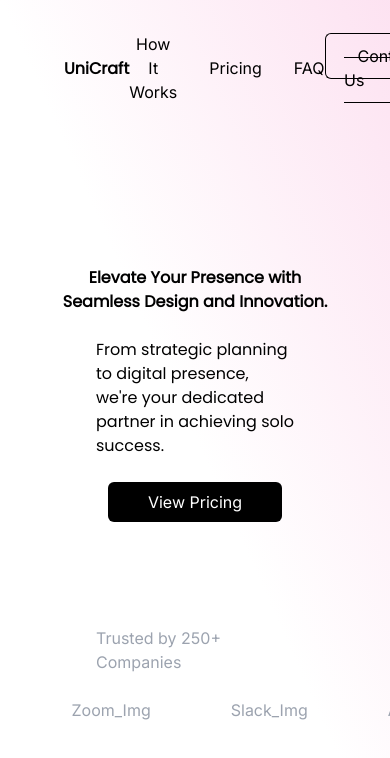
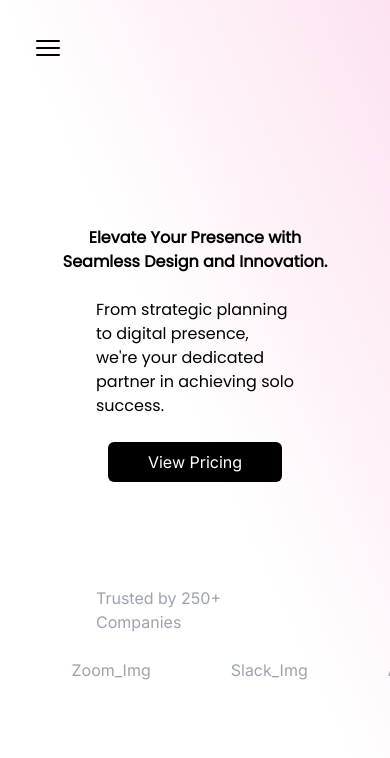
Before and after one commit to adelicia-js/webmakers-assignment, a React (Vite) app: page / in a window 390 px wide. Shown: the top 758 px of the page. Built offline with nearby package versions, Linux system fonts and the light colour scheme.

Commit message:
added navbar for mobile screens

```diff
--- a/src/components/Nav.jsx
+++ b/src/components/Nav.jsx
@@ -1,14 +1,24 @@
 import "../App.css";
+import { useState } from "react";
 
 export default function NavBar() {
+  const [isVisible, setIsVisible] = useState(false);
+
+  const onClick = () => {
+    setIsVisible(!isVisible);
+  };
+
   return (
-      <ul className="min-h-[5vh] flex flex-row justify-between px-8 items-center text-center">
-        <li>
+    <div>
+
+      {/* General Navbar */}
+      <ul className="hidden sm:flex min-h-[5vh] flex-row justify-between sm:px-8 items-center text-center">
+        <li className="">
           <a href="#home" className="font-heading font-bold md:text-xl">
             UniCraft
           </a>
         </li>
-        <ul className="font-general flex flex-row justify-center items-center gap-8 md:text-md">
+        <ul className="flex font-general flex-row justify-center items-center gap-8 md:text-md">
           <li>
             <a href="#how-it-works">How It Works</a>
           </li>
@@ -19,7 +29,7 @@ export default function NavBar() {
             <a href="#faq">FAQ</a>
           </li>
         </ul>
-        <li>
+        <li className="">
           <a
             href="#contact-us"
             className="font-general border border-black px-8 py-3 rounded-md md:text-md"
@@ -28,5 +38,63 @@ export default function NavBar() {
           </a>
         </li>
       </ul>
+
+      {/* Navbar for mobiles */}
+      <div className="sm:hidden">
+        <svg
+          xmlns="http://www.w3.org/2000/svg"
+          fill="none"
+          viewBox="0 0 24 24"
+          strokeWidth={1.5}
+          stroke="currentColor"
+          className="w-8 h-8 sm:hidden"
+          onClick={onClick}
+        >
+          <path
+            strokeLinecap="round"
+            strokeLinejoin="round"
+            d="M3.75 6.75h16.5M3.75 12h16.5m-16.5 5.25h16.5"
+          />
+        </svg>
+
+        {isVisible && (
+          <div className="p-8 absolute bg-black text-white h-fit w-screen top-0 left-0">
+            <svg
+              xmlns="http://www.w3.org/2000/svg"
+              fill="none"
+              viewBox="0 0 24 24"
+              strokeWidth={1.5}
+              stroke="currentColor"
+              className="w-8 h-8 sm:hidden"
+              onClick={onClick}
+            >
+              <path
+                strokeLinecap="round"
+                strokeLinejoin="round"
+                d="M6 18L18 6M6 6l12 12"
+              />
+            </svg>
+
+            <ul className="max-h-[50vh] pt-8 pl-2 flex flex-col text-lg gap-8 uppercase font-general">
+              <li>
+                <a href="#home">Home</a>
+              </li>
+              <li>
+                <a href="#how-it-works">How It Works</a>
+              </li>
+              <li>
+                <a href="#pricing">Pricing</a>
+              </li>
+              <li>
+                <a href="#faq">FAQ</a>
+              </li>
+              <li>
+                <a href="#contact-us">Contact Us</a>
+              </li>
+            </ul>
+          </div>
+        )}
+      </div>
+    </div>
   );
 }
```
